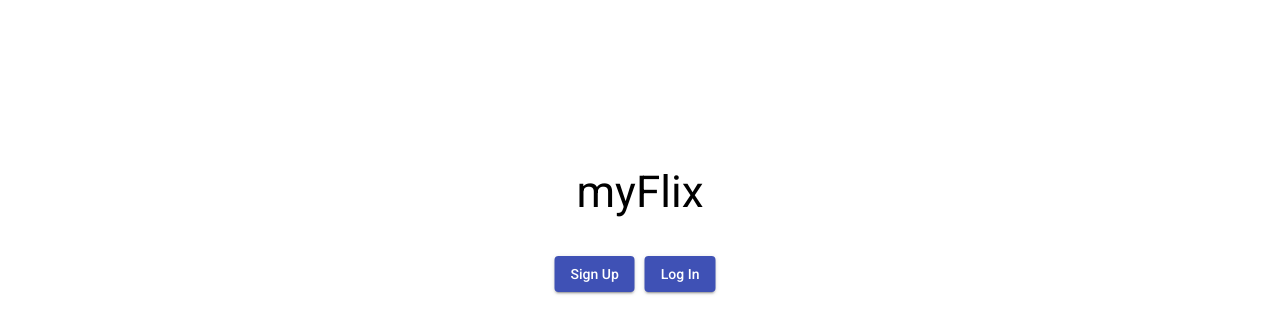
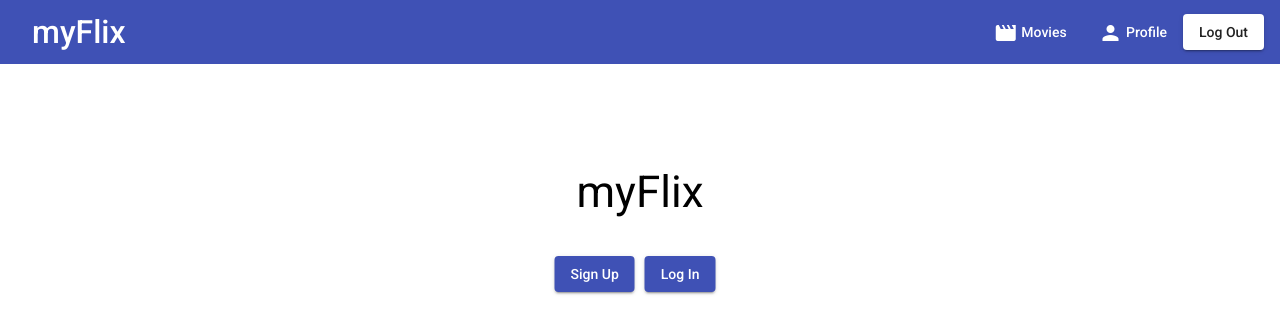
Before and after one commit to Djosc/myFlix-Angular-client, an Angular app: page /welcome in a window 1280 px wide. Shown: the top 334 px of the page. Built offline with nearby package versions, Linux system fonts and the light colour scheme.

Commit message:
Add navbar with routing to each view

```diff
--- a/src/app/app.component.html
+++ b/src/app/app.component.html
@@ -1 +1,2 @@
+<app-navigation></app-navigation>
 <router-outlet></router-outlet>
--- a/src/app/movie-card/movie-card.component.ts
+++ b/src/app/movie-card/movie-card.component.ts
@@ -79,7 +79,7 @@ export class MovieCardComponent implements OnInit {
 
   // ! may need to reupdate the favorite movies array to rehydrate the data
   addFavoriteMovie(movieID: string, title: string): void {
-    this.fetchMovies.addFavoriteMovie(movieID).subscribe((resp: any) => {
+    this.fetchApi.addFavoriteMovie(movieID).subscribe((resp: any) => {
       this.snackBar.open(`${title} has been added to your favorites.`, 'OK', {
         duration: 2000,
       });
@@ -89,7 +89,7 @@ export class MovieCardComponent implements OnInit {
   }
 
   removeFavoriteMovie(movieID: string, title: string): void {
-    this.fetchMovies.deleteFavoriteMovie(movieID).subscribe((resp: any) => {
+    this.fetchApi.deleteFavoriteMovie(movieID).subscribe((resp: any) => {
       this.snackBar.open(
         `${title} has been removed from your favorites.`,
         'OK',
--- /dev/null
+++ b/src/app/navbar/navbar.component.html
@@ -0,0 +1,25 @@
+<div class="navbar-container">
+  <mat-toolbar color="primary">
+    <div fxShow="true" fxHide.get-sm="true">
+      <!-- <button mat-icon-button (click)="sidenav.toggle()">
+        <mat-icon>menu</mat-icon>
+      </button> -->
+    </div>
+
+    <a mat-button>
+      <h1 class="logo" routerLink="/movies">myFlix</h1>
+    </a>
+
+    <span class="spacer"></span>
+
+    <div fxShow="true" fxHide.lt-md="true">
+      <a mat-button class="head-menu" routerLink="/movies"
+        ><mat-icon>movie</mat-icon> Movies</a
+      >
+      <a mat-button class="head-menu" routerLink="/profile"
+        ><mat-icon>person</mat-icon> Profile</a
+      >
+      <a mat-raised-button (click)="logOutUser()">Log Out</a>
+    </div>
+  </mat-toolbar>
+</div>
--- /dev/null
+++ b/src/app/navbar/navbar.component.scss
@@ -0,0 +1,7 @@
+.spacer {
+  flex: auto;
+}
+
+h1 {
+  font-size: 2rem;
+}
--- /dev/null
+++ b/src/app/navbar/navbar.component.ts
@@ -0,0 +1,23 @@
+import { Component, OnInit } from '@angular/core';
+import { MatSnackBar } from '@angular/material/snack-bar';
+import { Router } from '@angular/router';
+
+@Component({
+  selector: 'app-navigation',
+  templateUrl: './navbar.component.html',
+  styleUrls: ['./navbar.component.scss'],
+})
+export class NavbarComponent implements OnInit {
+  constructor(public router: Router, public snackBar: MatSnackBar) {}
+
+  ngOnInit(): void {}
+
+  logOutUser(): void {
+    this.snackBar.open('Successfully logged out', 'OK', {
+      duration: 2000,
+    });
+    this.router.navigate(['welcome']).then(() => {
+      window.location.reload();
+    });
+  }
+}
--- a/src/app/user-profile/user-profile.component.html
+++ b/src/app/user-profile/user-profile.component.html
@@ -1,4 +1,3 @@
-<
 <div class="profile-container">
   <mat-card>
     <mat-card-header>
@@ -19,7 +18,7 @@
         >{{ user.Birthday | date }}</mat-card-content
       >
     </div>
-    <mat-card-actions>
+    <!-- <mat-card-actions>
       <button
         mat-raised-button
         class="edit-btn"
@@ -30,6 +29,6 @@
       <button mat-raised-button class="delete-btn" (click)="deleteUser()">
         Delete User
       </button>
-    </mat-card-actions>
+    </mat-card-actions> -->
   </mat-card>
 </div>
```
Also changed, not shown: src/app/app.module.ts (+7 -0 lines), 1 other file (tests, documents, lock files or other folders).
